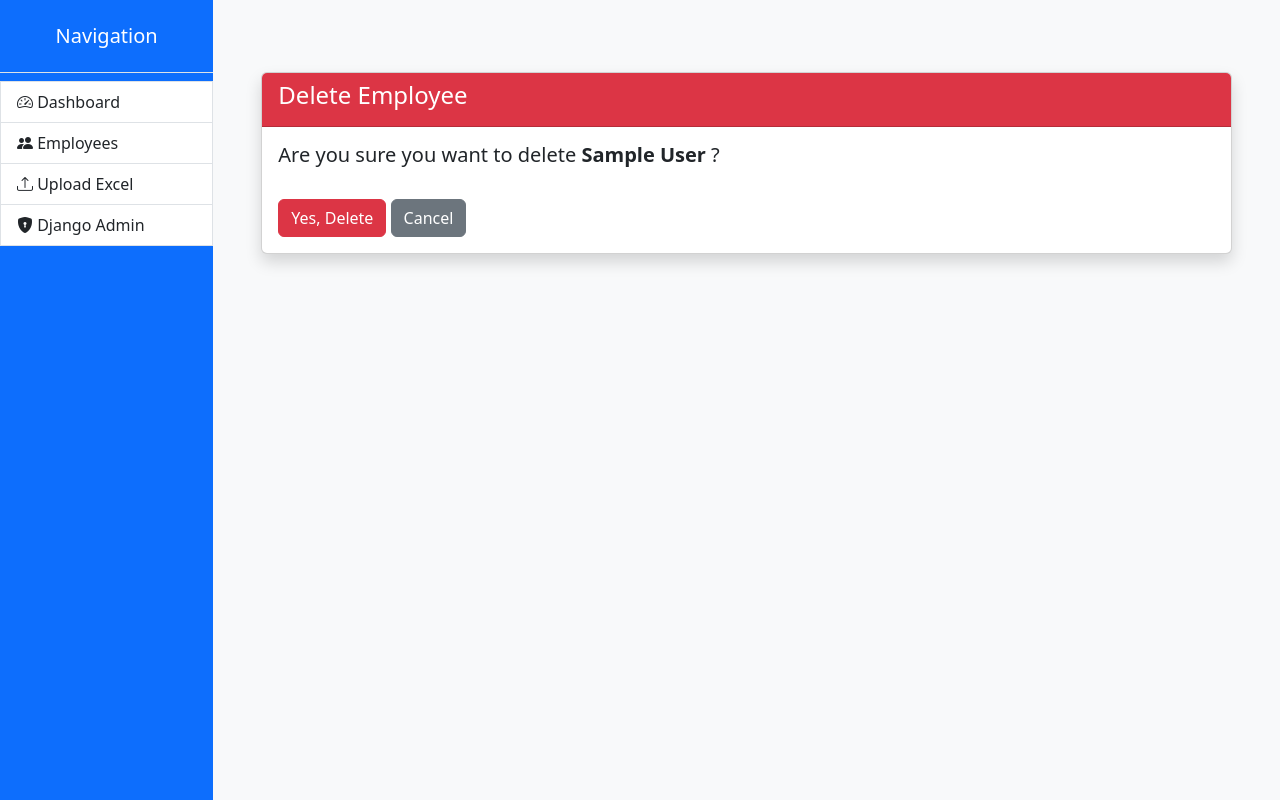
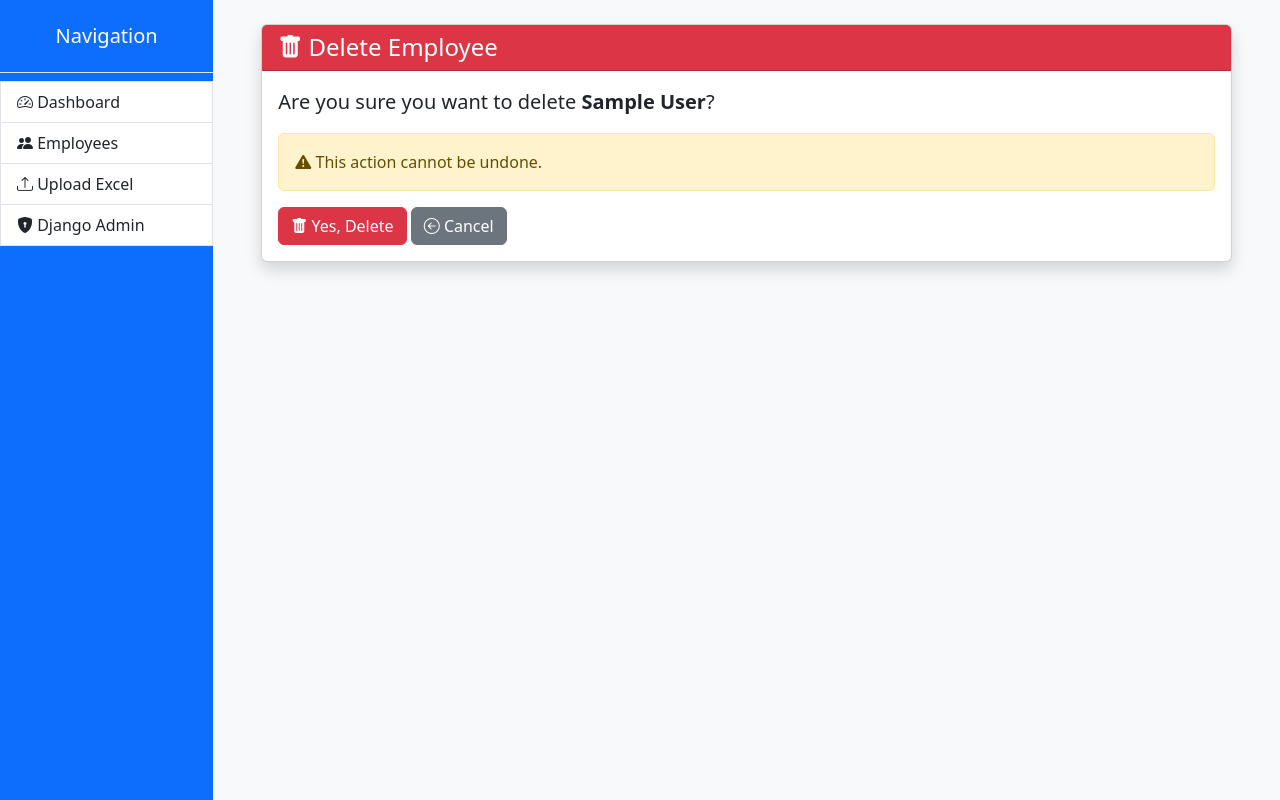
Before and after one commit to Niranjan0303/Employee_Bench_Management, a Django app: page /employees/delete/1/ in a window 1280 px wide. Shown: the part 56-856 px from the top of the page. Run offline with Django 5.2, Linux system fonts and the light colour scheme; tables that the repository leaves empty hold one stand-in row (values such as "Sample post").

Commit message:
updated delete_employee.html

```diff
--- a/templates/employees/delete_employee.html
+++ b/templates/employees/delete_employee.html
@@ -4,38 +4,60 @@
 
 {% block content %}
 
-<div class="container mt-5">
+<div class="container-fluid">
 
     <div class="card shadow">
 
         <div class="card-header bg-danger text-white">
 
-            <h4>Delete Employee</h4>
+            <h4 class="mb-0">
+
+                <i class="bi bi-trash-fill"></i>
+
+                Delete Employee
+
+            </h4>
 
         </div>
 
         <div class="card-body">
 
-            <h5>
+            <p class="fs-5">
 
                 Are you sure you want to delete
 
-                <strong>{{ employee.employee_name }}</strong> ?
+                <strong>{{ employee.employee_name }}</strong>?
 
-            </h5>
+            </p>
 
-            <br>
+            <div class="alert alert-warning">
+
+                <i class="bi bi-exclamation-triangle-fill"></i>
+
+                This action cannot be undone.
+
+            </div>
 
             <form method="POST">
 
                 {% csrf_token %}
 
-                <button class="btn btn-danger">
+                <button type="submit"
+                        class="btn btn-danger">
+
+                    <i class="bi bi-trash-fill"></i>
+
                     Yes, Delete
+
                 </button>
 
-                <a href="/employees/" class="btn btn-secondary">
+                <a href="{% url 'employee_list' %}"
+                   class="btn btn-secondary">
+
+                    <i class="bi bi-arrow-left-circle"></i>
+
                     Cancel
+
                 </a>
 
             </form>
```
